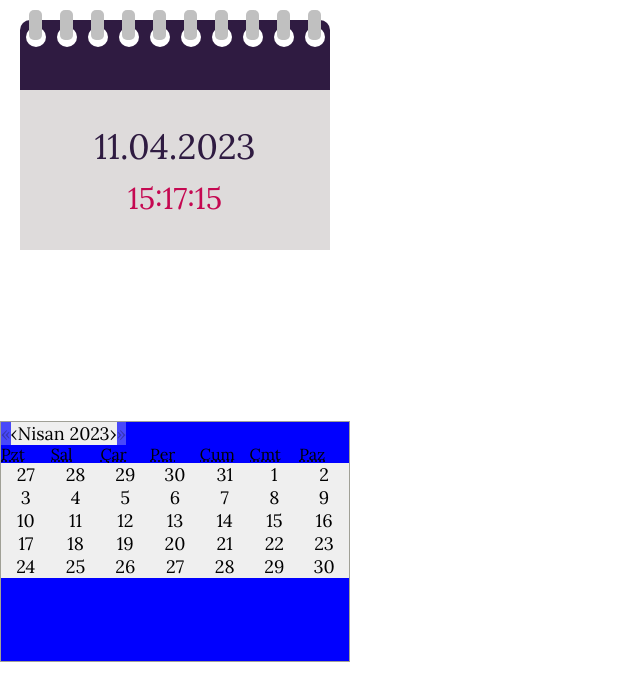
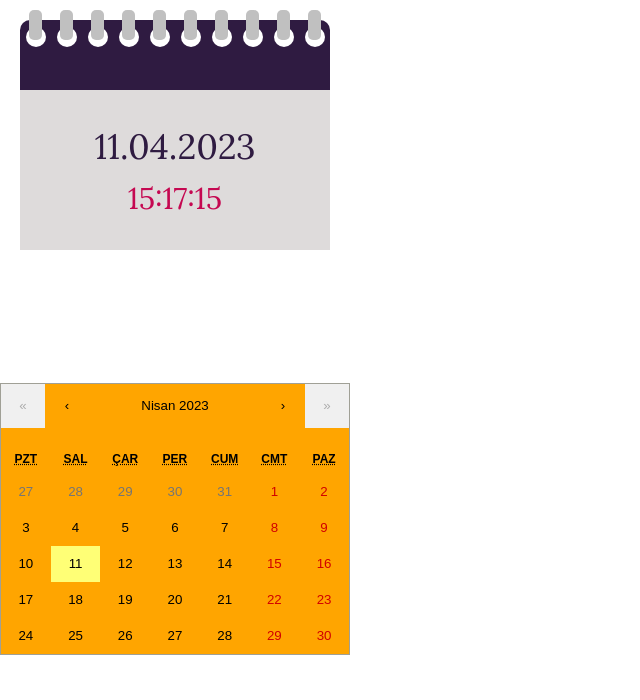
Before and after one commit to codeyourwaytofreedom/the_secretary, a Next.js app: page /test in a window 1280 px wide. Shown: the top 700 px of the page, without its empty margins (0-640 px from the left). Built offline with nearby package versions, Linux system fonts and the light colour scheme.

Commit message:
Custom style issue solved.
Can finish custom styles for calendar today.

Keep going.

Remmeber why you started.

```diff
--- /dev/null
+++ b/components/Calendar.css
@@ -0,0 +1,143 @@
+.react-calendar {
+  width: 350px;
+  max-width: 100%;
+  background: orange;
+  border: 1px solid #a0a096;
+  font-family: Arial, Helvetica, sans-serif;
+  line-height: 1.125em;
+}
+
+.react-calendar--doubleView {
+  width: 700px;
+}
+
+.react-calendar--doubleView .react-calendar__viewContainer {
+  display: flex;
+  margin: -0.5em;
+}
+
+.react-calendar--doubleView .react-calendar__viewContainer > * {
+  width: 50%;
+  margin: 0.5em;
+}
+
+.react-calendar,
+.react-calendar *,
+.react-calendar *:before,
+.react-calendar *:after {
+  -moz-box-sizing: border-box;
+  -webkit-box-sizing: border-box;
+  box-sizing: border-box;
+}
+
+.react-calendar button {
+  margin: 0;
+  border: 0;
+  outline: none;
+}
+
+.react-calendar button:enabled:hover {
+  cursor: pointer;
+}
+
+.react-calendar__navigation {
+  display: flex;
+  height: 44px;
+  margin-bottom: 1em;
+}
+
+.react-calendar__navigation button {
+  min-width: 44px;
+  background: none;
+}
+
+.react-calendar__navigation button:disabled {
+  background-color: #f0f0f0;
+}
+
+.react-calendar__navigation button:enabled:hover,
+.react-calendar__navigation button:enabled:focus {
+  background-color: #e6e6e6;
+}
+
+.react-calendar__month-view__weekdays {
+  text-align: center;
+  text-transform: uppercase;
+  font-weight: bold;
+  font-size: 0.75em;
+}
+
+.react-calendar__month-view__weekdays__weekday {
+  padding: 0.5em;
+}
+
+.react-calendar__month-view__weekNumbers .react-calendar__tile {
+  display: flex;
+  align-items: center;
+  justify-content: center;
+  font-size: 0.75em;
+  font-weight: bold;
+}
+
+.react-calendar__month-view__days__day--weekend {
+  color: #d10000;
+}
+
+.react-calendar__month-view__days__day--neighboringMonth {
+  color: #757575;
+}
+
+.react-calendar__year-view .react-calendar__tile,
+.react-calendar__decade-view .react-calendar__tile,
+.react-calendar__century-view .react-calendar__tile {
+  padding: 2em 0.5em;
+}
+
+.react-calendar__tile {
+  max-width: 100%;
+  padding: 10px 6.6667px;
+  background: none;
+  text-align: center;
+  line-height: 16px;
+}
+
+.react-calendar__tile:disabled {
+  background-color: #f0f0f0;
+}
+
+.react-calendar__tile:enabled:hover,
+.react-calendar__tile:enabled:focus {
+  background-color: #e6e6e6;
+}
+
+.react-calendar__tile--now {
+  background: #ffff76;
+}
+
+.react-calendar__tile--now:enabled:hover,
+.react-calendar__tile--now:enabled:focus {
+  background: #ffffa9;
+}
+
+.react-calendar__tile--hasActive {
+  background: #76baff;
+}
+
+.react-calendar__tile--hasActive:enabled:hover,
+.react-calendar__tile--hasActive:enabled:focus {
+  background: #a9d4ff;
+}
+
+.react-calendar__tile--active {
+  background: #006edc;
+  color: white;
+}
+
+.react-calendar__tile--active:enabled:hover,
+.react-calendar__tile--active:enabled:focus {
+  background: #1087ff;
+}
+
+.react-calendar--selectRange .react-calendar__tile--hover {
+  background-color: #e6e6e6;
+}
--- a/components/calendar.tsx
+++ b/components/calendar.tsx
@@ -1,11 +1,9 @@
 import Calendar from 'react-calendar';
-import cc from "../styles/Calendar.module.css";
+import "../styles/Calendar.module.css";
 
 const Cal = () => {
     return (
-        <Calendar locale={"tr-TR"} maxDate={new Date(2024, 0, 1)} minDate={new Date(2023, 0, 1)}
-        className={cc['react-calendar']}
-        />
+            <Calendar locale={"tr-TR"} maxDate={new Date(2024, 0, 1)} minDate={new Date(2023, 0, 1)}/>
      );
 }
 
--- a/pages/_app.tsx
+++ b/pages/_app.tsx
@@ -1,5 +1,6 @@
 import '../styles/globals.css'
 import type { AppProps } from 'next/app'
+import '../components/Calendar.css';
 
 export default function App({ Component, pageProps }: AppProps) {
   return <Component {...pageProps} />
--- a/pages/test.tsx
+++ b/pages/test.tsx
@@ -66,7 +66,7 @@ const Test = () => {
                 }
             </div>
         </div>
-        <div className={a.console_calendar}>
+        <div>
                 <Cal/>
         </div>
         <div></div>
--- a/styles/Appointment.module.scss
+++ b/styles/Appointment.module.scss
@@ -56,7 +56,4 @@
             }
         }
     }
-    &_calendar{
-
-    }
 }
--- a/styles/Calendar.module.css
+++ b/styles/Calendar.module.css
@@ -1,131 +1,3 @@
-.react-calendar {
-    width: 100%;
-    height: 90%;
-    background: blue;
-    border: 1px solid #a0a096;
-    font-family: 'Lora', serif !important;
-    line-height: 1.125em;
-  }
-
-  .react-calendar,
-  .react-calendar *,
-  .react-calendar *:before,
-  .react-calendar *:after {
-    -moz-box-sizing: border-box;
-    -webkit-box-sizing: border-box;
-    box-sizing: border-box;
-  }
-
-  .react-calendar button {
-    margin: 0;
-    border: 0;
-    outline: none;
-    font-family: 'Lora', serif !important;
-    font-size: large;
-  }
-
-  .react-calendar button:enabled:hover {
-    cursor: pointer;
-  }
-
-  .react-calendar__navigation {
-    display: grid;
-    height: 44px;
-    margin-bottom: 1em;
-  }
-
-  .react-calendar__navigation button {
-    min-width: 44px;
-    background: black;
-  }
-
-  .react-calendar__navigation button:disabled {
-    background-color: #f0f0f0;
-  }
-
-  .react-calendar__navigation button:enabled:hover,
-  .react-calendar__navigation button:enabled:focus {
-    background-color: #e6e6e6;
-  }
-
-  .react-calendar__month-view__weekdays {
-    text-align: center;
-    text-transform: uppercase;
-    font-weight: bold;
-    font-size: 0.75em;
-  }
-
-  .react-calendar__month-view__weekdays__weekday {
-    padding: 0.5em;
-  }
-
-  .react-calendar__month-view__weekNumbers .react-calendar__tile {
-    display: flex;
-    align-items: center;
-    justify-content: center;
-    font-size: 0.75em;
-    font-weight: bold;
-  }
-
-  .react-calendar__month-view__days__day--weekend {
-    color: #d10000;
-  }
-
-  .react-calendar__month-view__days__day--neighboringMonth {
-    color: #757575;
-  }
-
-  .react-calendar__year-view .react-calendar__tile,
-  .react-calendar__decade-view .react-calendar__tile,
-  .react-calendar__century-view .react-calendar__tile {
-    padding: 2em 0.5em;
-  }
-
-  .react-calendar__tile {
-    max-width: 100%;
-    padding: 10px 6.6667px;
-    background: none;
-    text-align: center;
-    line-height: 16px;
-  }
-
-  .react-calendar__tile:disabled {
-    background-color: #f0f0f0;
-  }
-
-  .react-calendar__tile:enabled:hover,
-  .react-calendar__tile:enabled:focus {
-    background-color: #e6e6e6;
-  }
-
-  .react-calendar__tile--now {
-    background: #ffff76;
-  }
-
-  .react-calendar__tile--now:enabled:hover,
-  .react-calendar__tile--now:enabled:focus {
-    background: #ffffa9;
-  }
-
-  .react-calendar__tile--hasActive {
-    background: #76baff;
-  }
-
-  .react-calendar__tile--hasActive:enabled:hover,
-  .react-calendar__tile--hasActive:enabled:focus {
-    background: #a9d4ff;
-  }
-
-  .react-calendar__tile--active {
-    background: #006edc;
-    color: white;
-  }
-
-  .react-calendar__tile--active:enabled:hover,
-  .react-calendar__tile--active:enabled:focus {
-    background: #1087ff;
-  }
-
-  .react-calendar--selectRange .react-calendar__tile--hover {
-    background-color: #e6e6e6;
-  }
+.react-calendar{
+  background-color: blue;
+}
```
